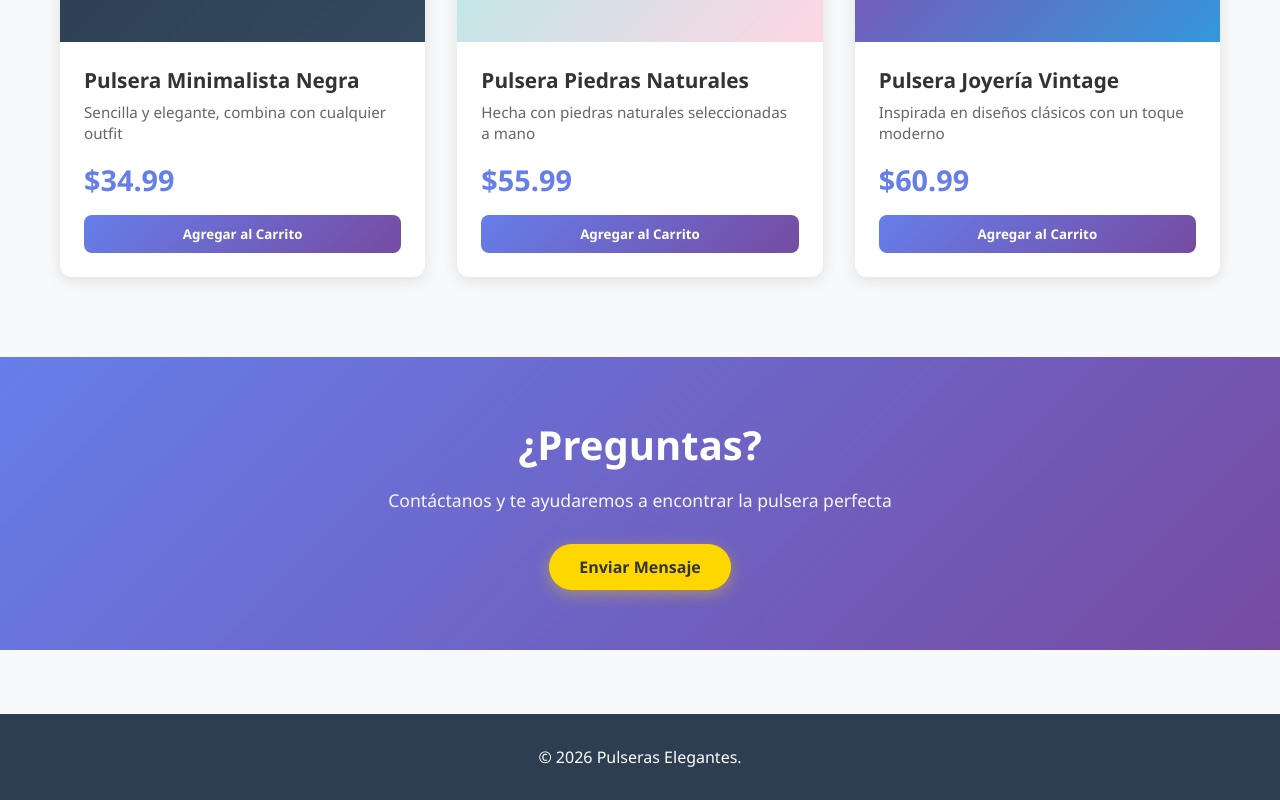
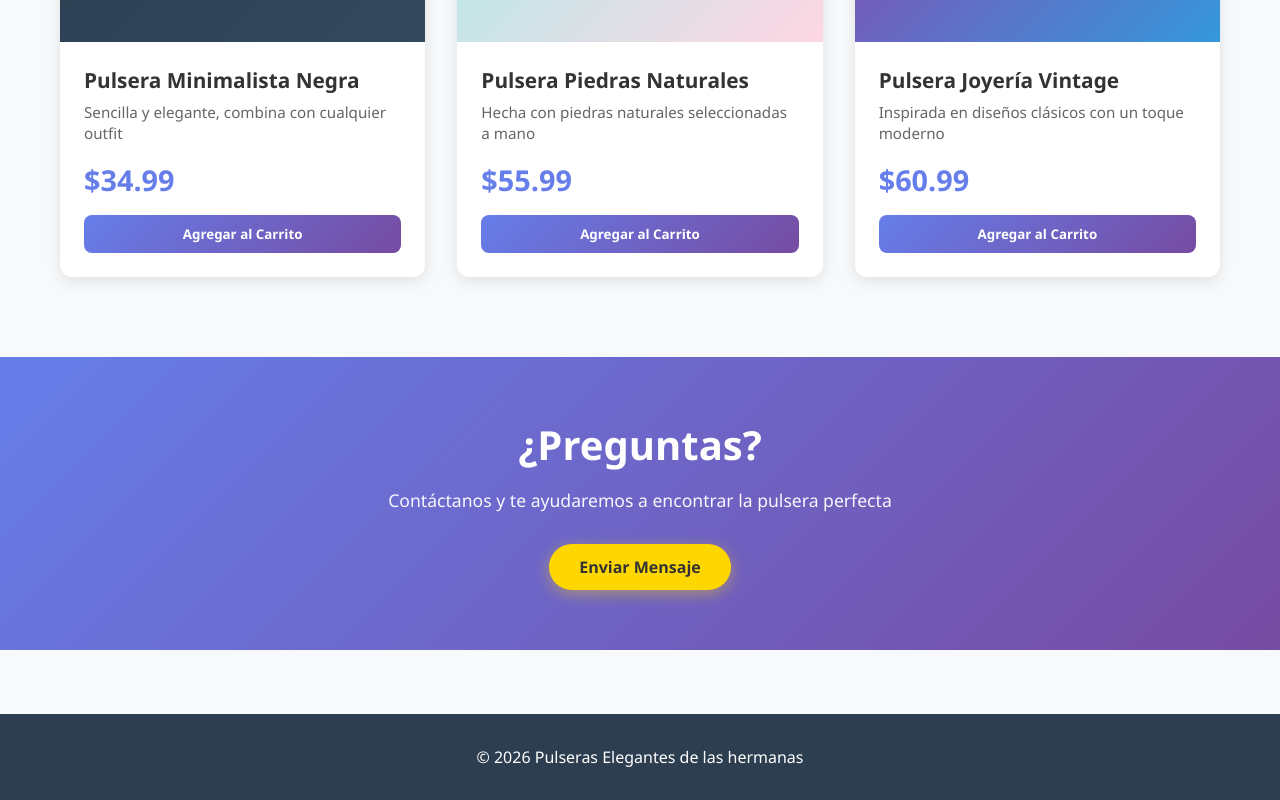
Before and after one commit to nquirog-ops/my-first-static, a website: page src/index.html in a window 1280 px wide. Shown: the part 1320-2120 px from the top of the page. Drawn offline with Linux system fonts and the light colour scheme.

Commit message:
Se agregó un nuevo mensaje de commit para reflejar los cambios realizados en los archivos index.html y styles.css. El mensaje de commit es el siguiente: "Actualización del pie de página en index.html y ajustes en styles.css para mejorar la apariencia

```diff
--- a/src/index.html
+++ b/src/index.html
@@ -111,7 +111,7 @@
 
   <!-- Footer -->
   <footer class="footer">
-    <p>&copy; 2026 Pulseras Elegantes.</p>
+    <p>&copy; 2026 Pulseras Elegantes de las hermanas</p>
   </footer>
 </body>
 
```
